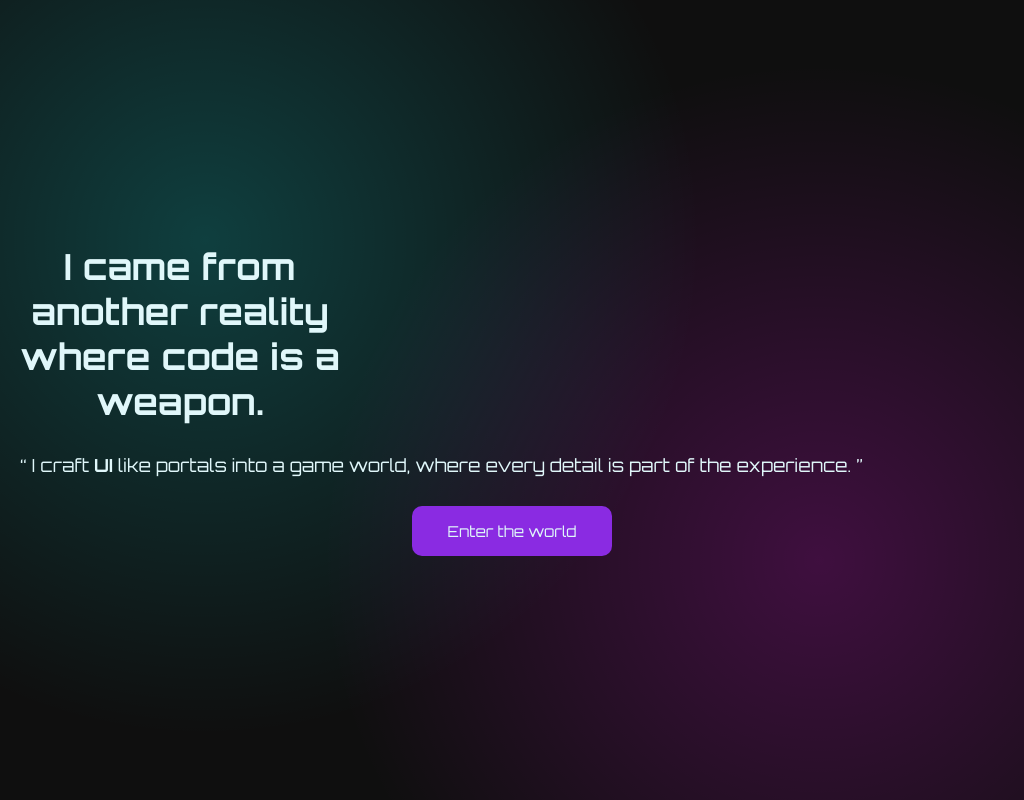
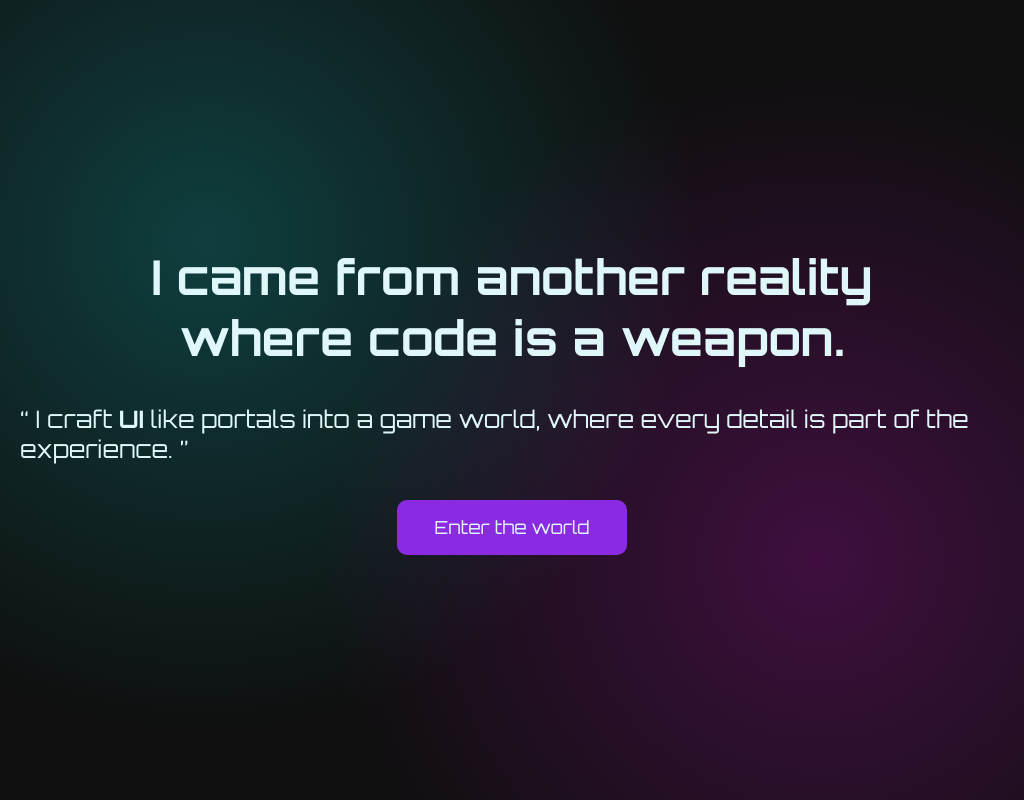
Before and after one commit to Artur-Luniaka/developer-x, a Next.js app: page / in a window 1024 px wide. Built offline with nearby package versions, Linux system fonts and the light colour scheme.

Commit message:
styled for desk/maked styles like responsive till desk

```diff
--- a/src/app/page.module.css
+++ b/src/app/page.module.css
@@ -18,6 +18,7 @@
   flex-direction: column;
   justify-content: center;
   max-width: 375px;
+
   @media (min-width: 1024px) {
     max-width: 1024px;
   }
@@ -26,15 +27,26 @@
 .title {
   font-size: 36px;
   font-weight: 700;
-  width: 320px;
+  margin: 0 auto;
   margin-bottom: 30px;
   text-align: center;
+
+  @media (min-width: 1024px) {
+    font-size: 48px;
+    width: 725px;
+    margin-bottom: 36px;
+  }
 }
 
 .text {
   font-size: 18px;
   font-weight: 500;
   margin-bottom: 30px;
+
+  @media (min-width: 1024px) {
+    font-size: 24px;
+    margin-bottom: 36px;
+  }
 }
 
 .text_accent {
@@ -57,4 +69,19 @@
   display: flex;
   justify-content: center;
   align-items: center;
+
+  @media (min-width: 1024px) {
+    height: 55px;
+    width: 230px;
+    padding: 0 24px;
+    font-size: 18px;
+  }
 }
+
+@media (max-width: 1024px) {
+  .title,
+  .text,
+  .container {
+    max-width: 100%;
+  }
+}
```
